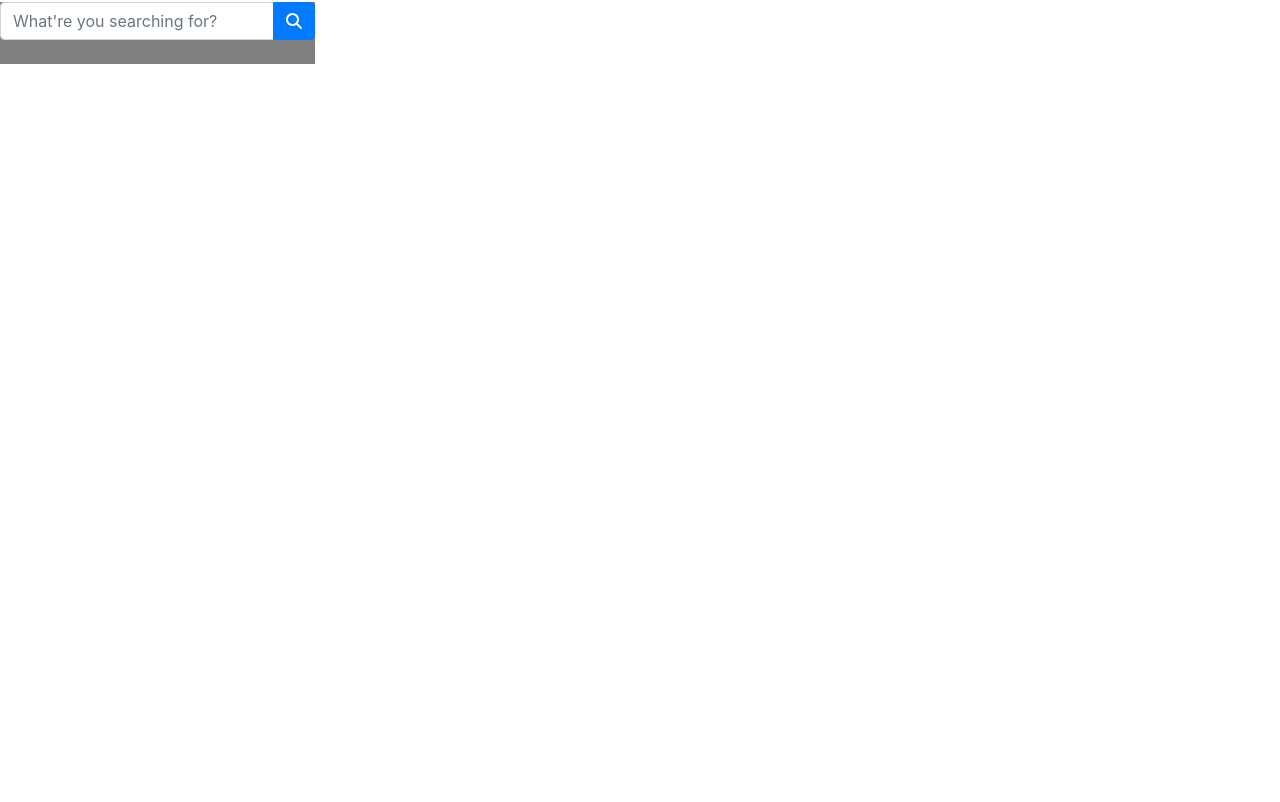
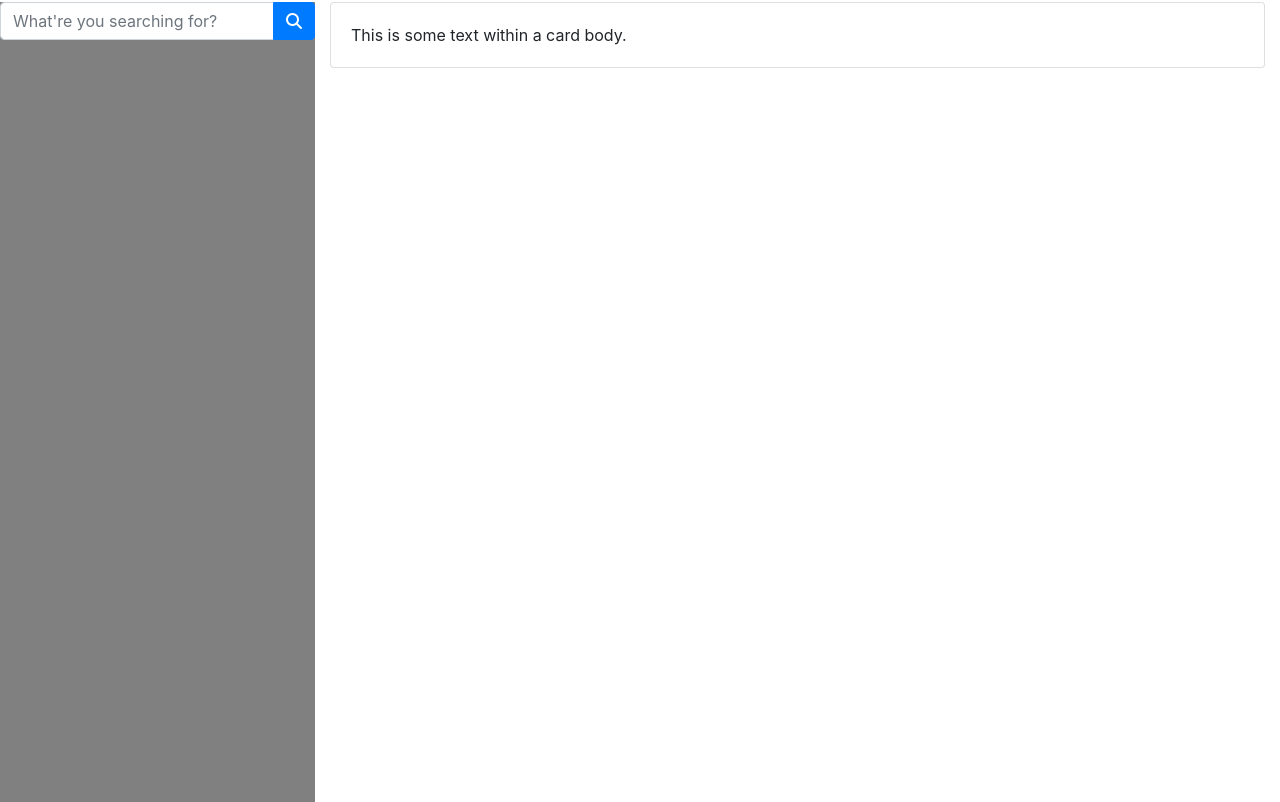
Before and after one commit to adam-lowe/Weather-Dashboard, a plain HTML site: page index.html in a window 1280 px wide. Shown: the part 54-856 px from the top of the page. Before the commit the page ends 800 px from the top, so only its background shows below. Drawn offline with nearby package versions, Linux system fonts and the light colour scheme.

Commit message:
added h-100 to several elements

```diff
--- a/index.html
+++ b/index.html
@@ -1,8 +1,8 @@
 <!doctype html>
-<html lang="en">
+<html lang="en" class="h-100">
 
 <head>
-    <title>Title</title>
+    <title>Weather Dashboard</title>
     <!-- Required meta tags -->
     <meta charset="utf-8">
     <meta name="viewport" content="width=device-width, initial-scale=1, shrink-to-fit=no">
@@ -13,23 +13,27 @@
     <link rel="stylesheet" href="assets/css/style.css">
 </head>
 
-<body>
+<body class="h-100">
     <header class="text-center">
         <h1>Weather Dashboard</h1>
     </header>
-    <div class="container-fluid">
-        <div class="row">
-            <aside>
+    <div class="container-fluid h-100">
+        <div class="row h-100">
+            <aside class="h-100">
                 <div class="input-group mb-4">
                     <input type="search" placeholder="What're you searching for?" aria-describedby="button-addon5"
-                    class="form-control">
+                        class="form-control">
                     <div class="input-group-append">
                         <button id="button-addon5" type="submit" class="btn btn-primary"><i class="fa fa-search"></i></button>
                     </div>
                 </div>
             </aside>
-            <div class="col content">
-
+            <div class="col content h-100">
+                <div class="card">
+                    <div class="card-body">
+                        This is some text within a card body.
+                    </div>
+                </div>
             </div>
         </div>
     </div>
```
